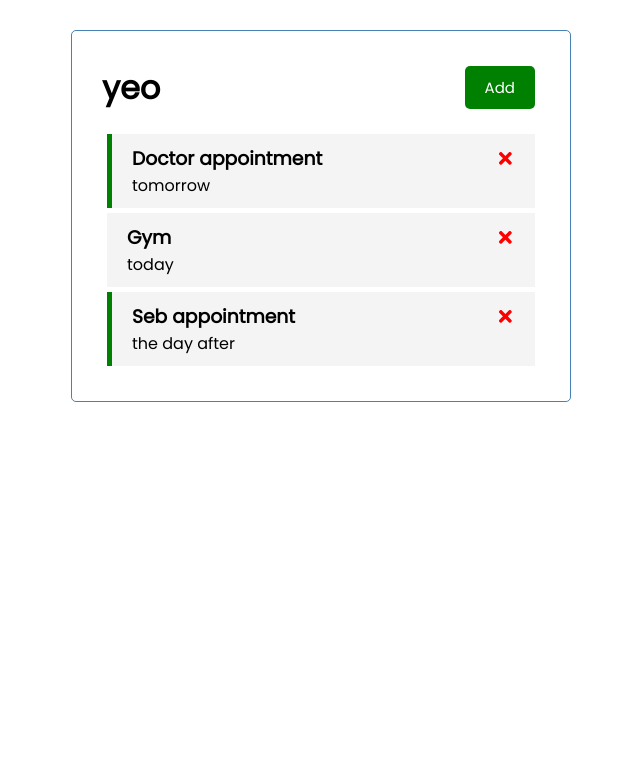
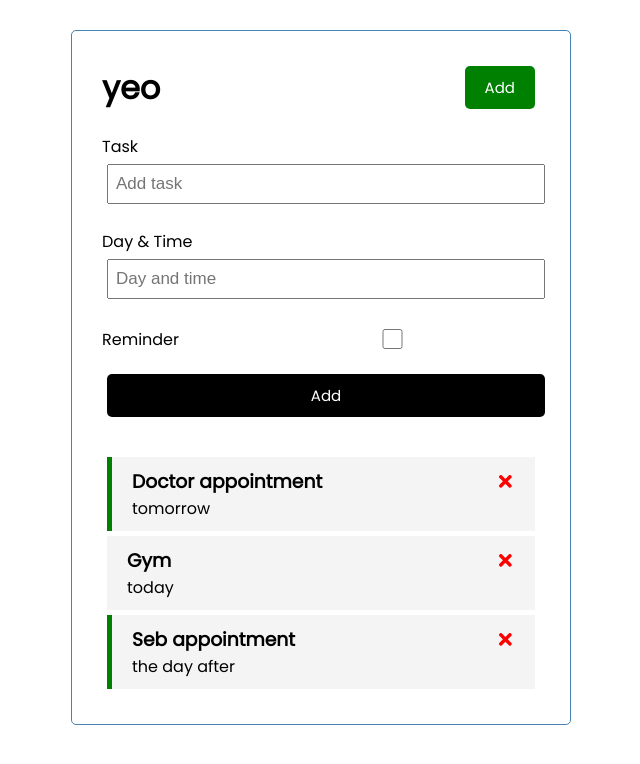
Before and after one commit to soufianechalouh/react-task-tracker, a React (Create React App) app: page / in a window 1280 px wide. Shown: the top 764 px of the page, without its empty margins (319-959 px from the left). Built offline with nearby package versions, Linux system fonts and the light colour scheme.

Commit message:
Add tasks component

```diff
--- a/src/App.js
+++ b/src/App.js
@@ -1,6 +1,7 @@
 import {useState} from "react";
 import Header from "./components/Header";
 import Tasks from "./components/Tasks";
+import AddTask from "./components/AddTask";
 
 function App() {
     const [tasks, setTasks] = useState([
@@ -23,9 +24,18 @@ function App() {
         reminder: true
     }
 ])
+
+    const addTask = (task) => {
+        const id = Math.floor(Math.random() * 10000) + 1
+        const newTask = {id, ...task}
+        setTasks([newTask, ...tasks])
+    }
+
+    // Delete task
     const deleteTask = (id) =>{
         setTasks(tasks.filter((task) => task.id !== id))
     }
+    // Toggle reminder
     const toggleReminder = (id) => {
         setTasks(tasks.map((task) => task.id === id ? {...task, reminder: !task.reminder} : task))
     }
@@ -33,6 +43,7 @@ function App() {
   return (
     <div className="container">
         <Header title='yeo'/>
+        <AddTask onAdd={addTask}/>
 
         {tasks.length>0 ? <Tasks tasks={tasks} onDelete={deleteTask} onToggle={toggleReminder}/>: "No tasks to show"}
     </div>
--- /dev/null
+++ b/src/components/AddTask.js
@@ -0,0 +1,40 @@
+import {useState} from "react";
+
+const AddTask = ({onAdd}) => {
+    const [text, setText] = useState('')
+    const [day, setDay] = useState('')
+    const [reminder, setReminder] = useState(false)
+    const onSubmit = (e) => {
+        e.preventDefault()
+        if(!text) {
+            alert("please add text")
+        }
+        onAdd({text, day, reminder})
+
+        setText('')
+        setDay('')
+        setReminder(false)
+    }
+
+    return (
+        <form className='add-form' onSubmit={onSubmit}>
+            <div className='form-control'>
+                <label>Task</label>
+                <input type="text" placeholder="Add task" value={text} onChange={(e) => setText(e.target.value)}/>
+            </div>
+            <div className='form-control'>
+                <label>Day & Time</label>
+                <input type="text" placeholder="Day and time" value={day} onChange={(e) => setDay(e.target.value)}/>
+            </div>
+            <div className='form-control form-control-check'>
+                <label>Reminder</label>
+                <input type="checkbox"
+                       checked={reminder}
+                       value={reminder}
+                       onChange={(e) => setReminder(e.target.value)}/>
+            </div>
+            <input className="btn btn-block" type="submit" value="Add"/>
+        </form>
+    )
+}
+export default AddTask
```
